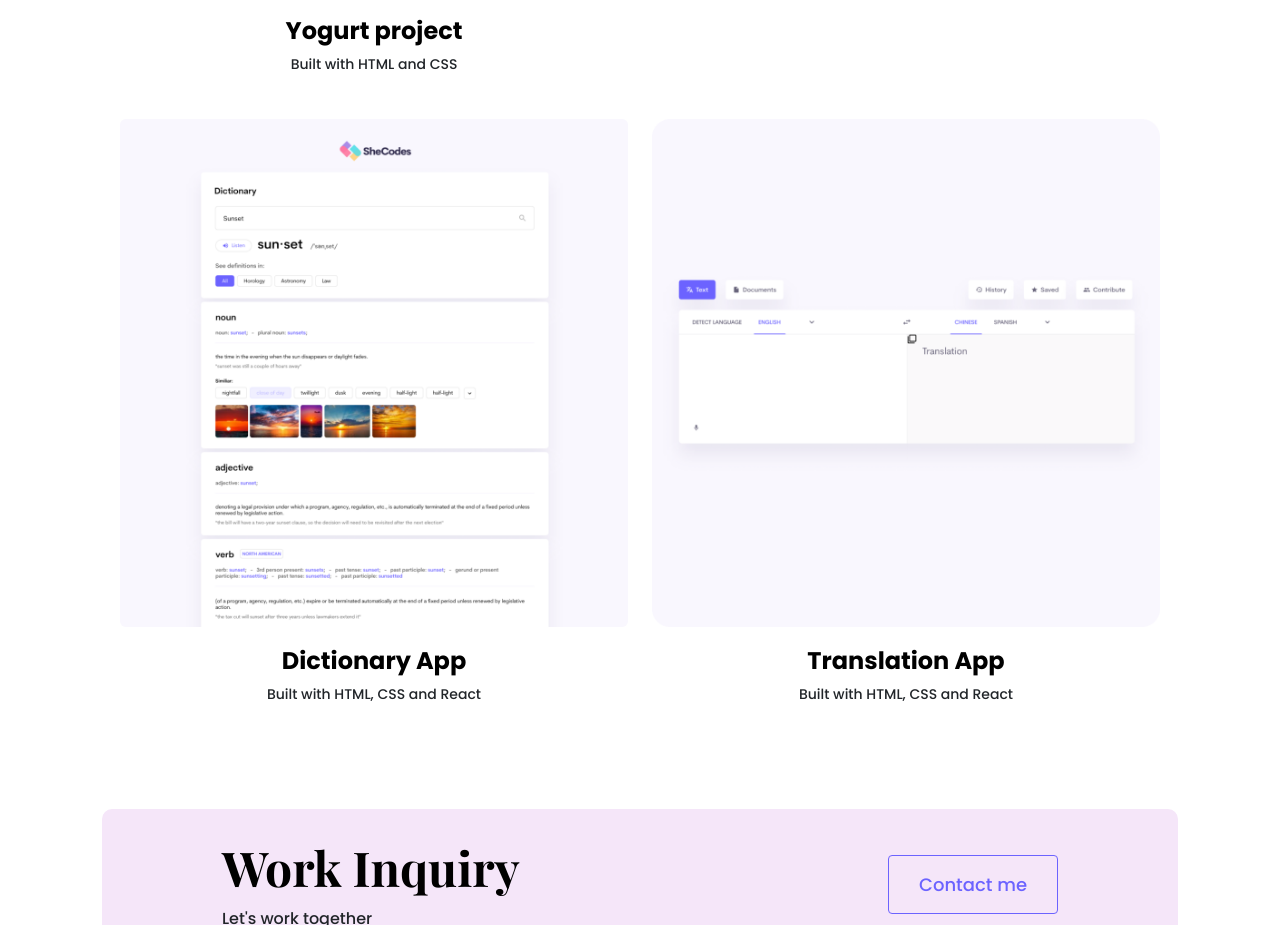
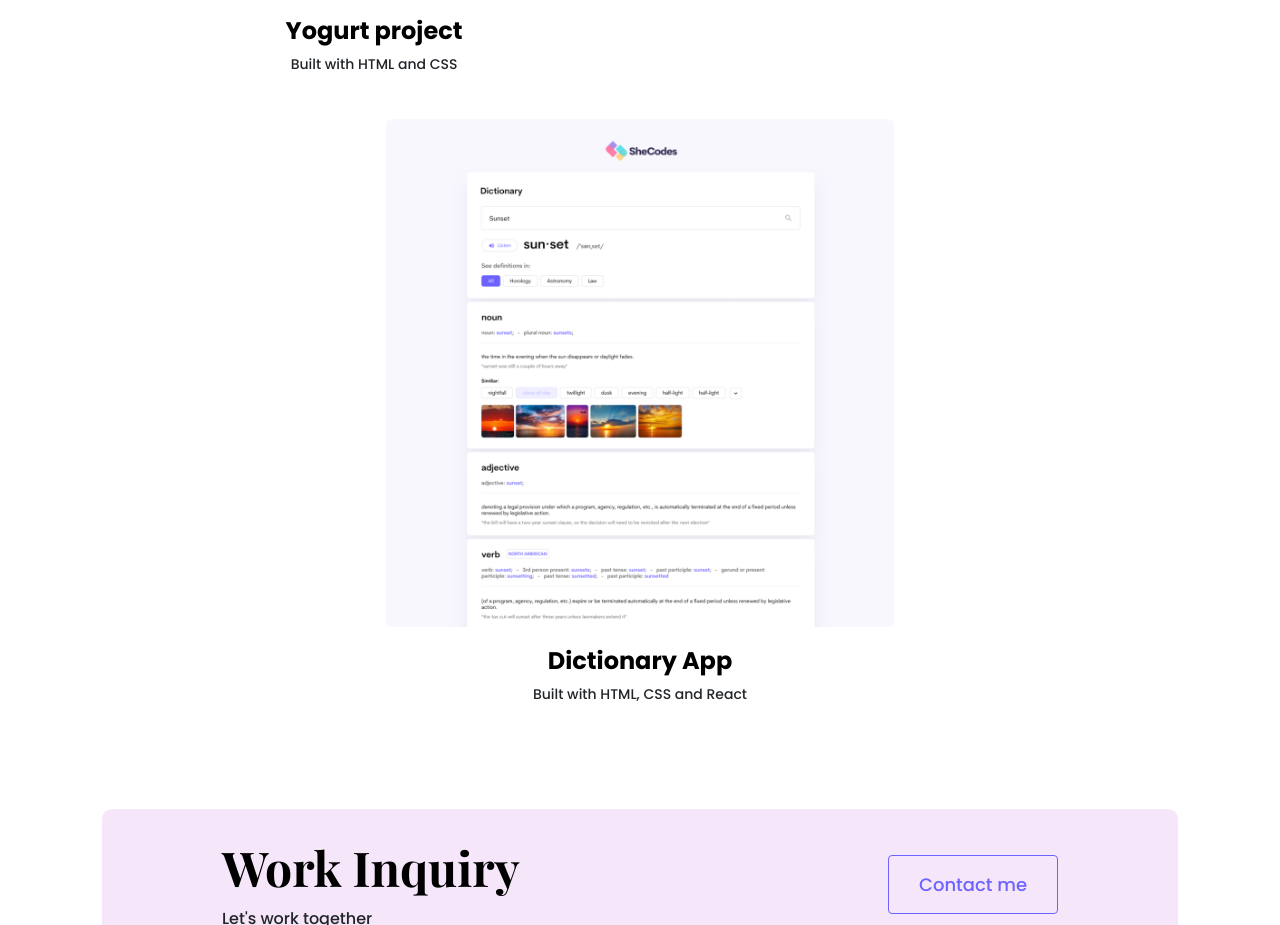
Before and after one commit to AnniLix/portfolio-project, a plain HTML site: page work.html in a window 1280 px wide. Shown: the part 831-1756 px from the top of the page. Drawn offline with nearby package versions, Linux system fonts and the light colour scheme; a web font is replaced by a local one.

Commit message:
updated work page

```diff
--- a/design/style.css
+++ b/design/style.css
@@ -93,6 +93,11 @@ p {
   text-transform: capitalize;
   color: var(--branding-color);
   border: 1px solid var(--branding-color);
+}
+
+.dictionary {
+  margin: 0 auto;
+  display: block;
 }
 
 .hero {
--- a/work.html
+++ b/work.html
@@ -58,14 +58,9 @@
           <h3 class="text-center m-0">Weather project</h3>
           <p class="text-center">Built with HTML, CSS and JavaScript</p>
         </div>
-        <div class="col-md-6 mb-4">
+        <div class="col-md-6 mb-4 dictionary">
           <img src="images/dictionary.png" class="img-fluid mb-3 rounded" alt="">
           <h3 class="text-center m-0">Dictionary App</h3>
-          <p class="text-center">Built with HTML, CSS and React</p>
-        </div>
-        <div class="col-md-6 mb-4">
-          <img src="images/translation-app.png" class="img-fluid mb-3 rounded" alt="">
-          <h3 class="text-center m-0">Translation App</h3>
           <p class="text-center">Built with HTML, CSS and React</p>
         </div>
       </div>
```
